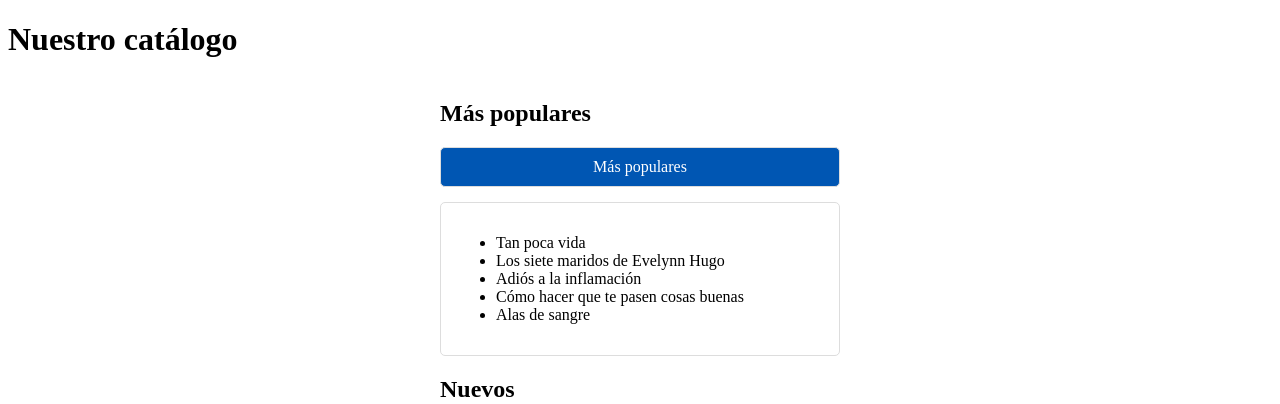
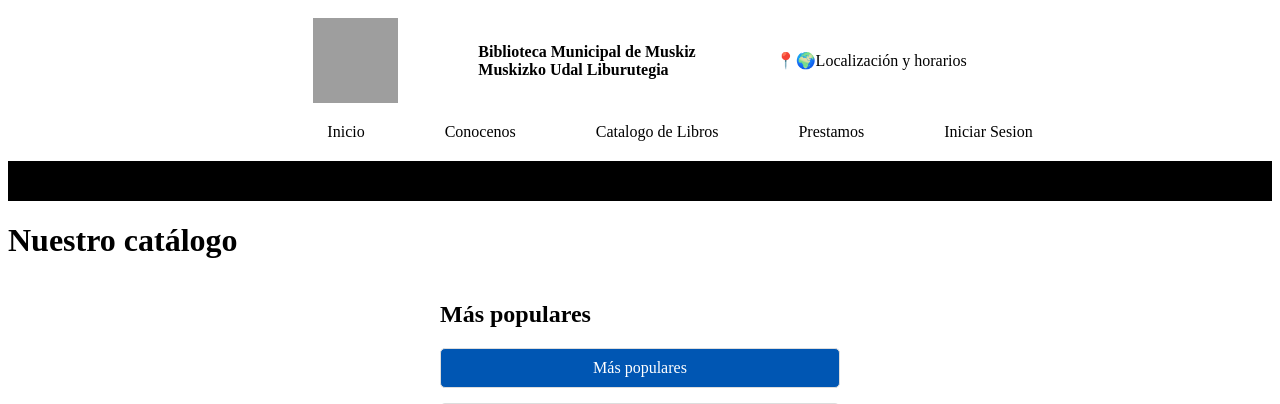
Before and after one commit to Sendoa6/Reto-2, a PHP site: page /CatalogoDeLibros.html in a window 1280 px wide. Shown: the top 404 px of the page. Run offline with PHP 8.4, Linux system fonts and the light colour scheme; grey boxes are pictures that could not be loaded.

Commit message:
cambios header catalogo

```diff
--- a/CatalogoDeLibros.css
+++ b/CatalogoDeLibros.css
@@ -1,3 +1,40 @@
+header {
+    display: flex;
+    flex-direction: column;
+    align-items: center;
+}
+
+nav {
+    display: flex;
+    align-items: center;
+    padding: 10px;
+}
+
+nav img {
+    margin-right: 80px;
+}
+
+nav ul {
+    list-style-type: none;
+    padding: 0;
+    margin: 0;
+}
+
+nav a {
+    margin-left: 80px;
+    text-decoration: none;
+    color: inherit;
+}
+
+#uno li {
+    margin: 0;
+}
+header {
+    border-bottom: 40px solid black;
+    padding-bottom: 10px;
+    width: 100%;
+}
+
 .tabs{
     /*Para poder ordenar los elementos en una columna*/
     display: flex;
--- a/CatalogoDeLibros.html
+++ b/CatalogoDeLibros.html
@@ -8,8 +8,22 @@
 </head>
 <body>
     <header>
-
-    </header>
+        <nav>
+          <img src="https://encrypted-tbn0.gstatic.com/images?q=tbn:ANd9GcSgwIRrFipHhzib2ULMT65_BOWt4EEIxC5SIg&s" alt="Logo ayuntamiento muskiz" height="85px" width="85px">
+          <ul id="uno"><b>
+            <li>Biblioteca Municipal de Muskiz</li>
+            <li>Muskizko Udal Liburutegia</li>
+          </ul></b>
+          <a href="https://maps.app.goo.gl/edZ15iYRnLJY2kUx6" target="_blank">📍🌍Localización y horarios</a>
+        </nav>
+        <nav  >
+          <a href="index.html"> Inicio</a>
+          <a href="Conocenos.html"> Conocenos</a>
+          <a href="CatalogoDeLibros.html"> Catalogo de Libros</a>
+          <a href="Prestamos.html"> Prestamos</a>
+          <a href="Formulario1.html"> Iniciar Sesion</a>
+       </nav>
+      </header>
 
     <h1>Nuestro catálogo</h1>
 
```
